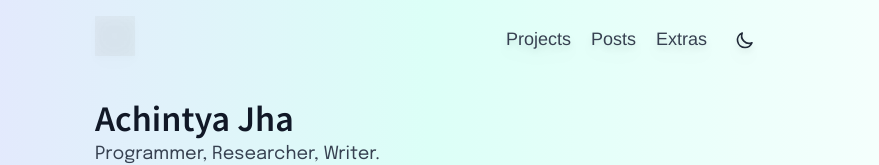
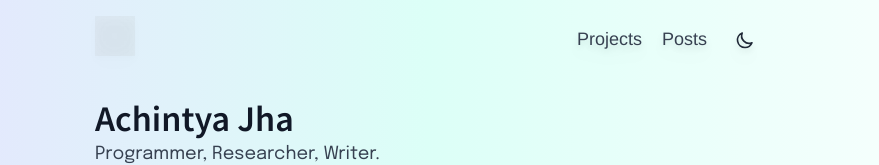
Before and after one commit to achntj/garden, a Next.js app: page / in a window 1280 px wide. Shown: the top 165 px of the page, without its empty margins (211-1090 px from the left). Built offline with nearby package versions, Linux system fonts and the light colour scheme; no server answers.

Commit message:
concise nav

```diff
--- a/components/Nav.tsx
+++ b/components/Nav.tsx
@@ -38,8 +38,10 @@ function Nav() {
         </div>
 
         <nav
-          className="flex
-            text-gray-700 text-base
+          className="
+            flex
+            text-gray-700
+            text-base
             space-x-5
             font-medium
             overflow-scroll
@@ -56,7 +58,6 @@ function Nav() {
         >
           <Link href="/projects">Projects</Link>
           <Link href="/posts">Posts</Link>
-          <Link href="/extras">Extras</Link>
           <ThemeSwitcher />
         </nav>
       </div>
```
